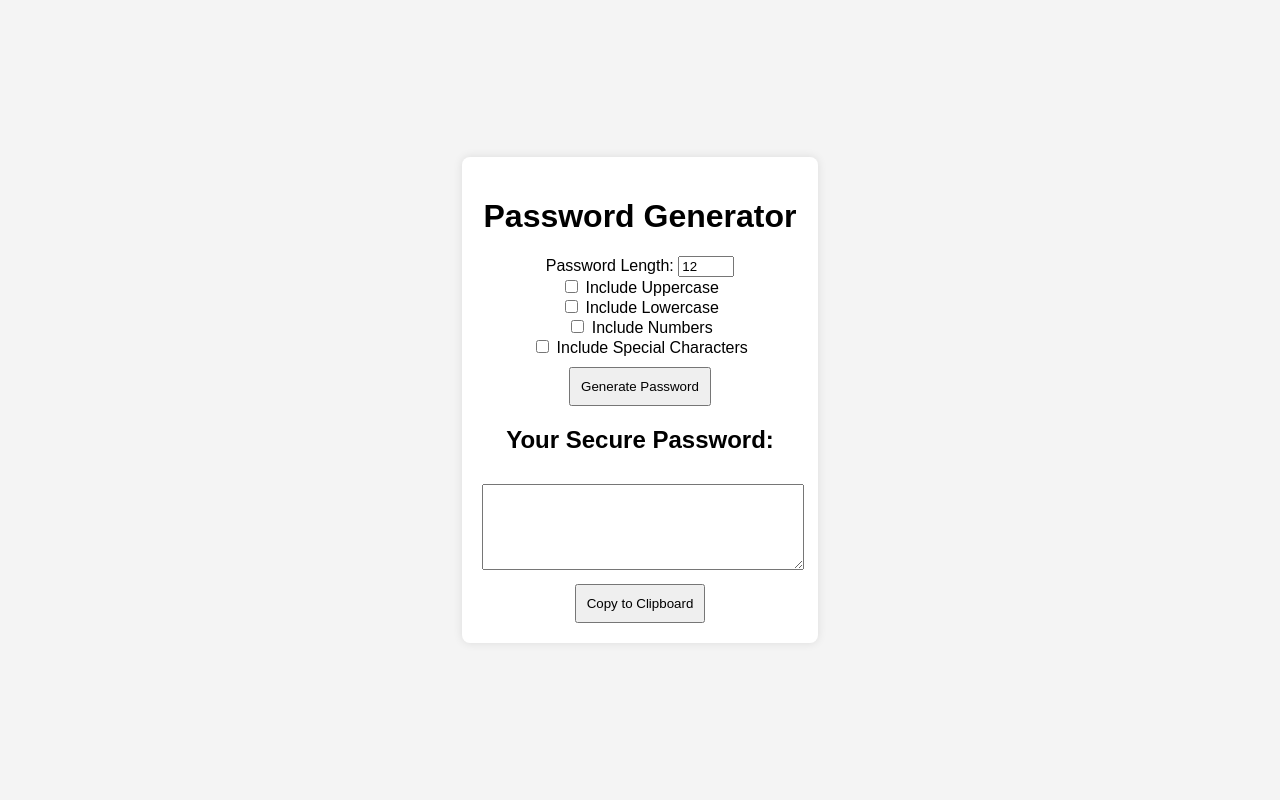
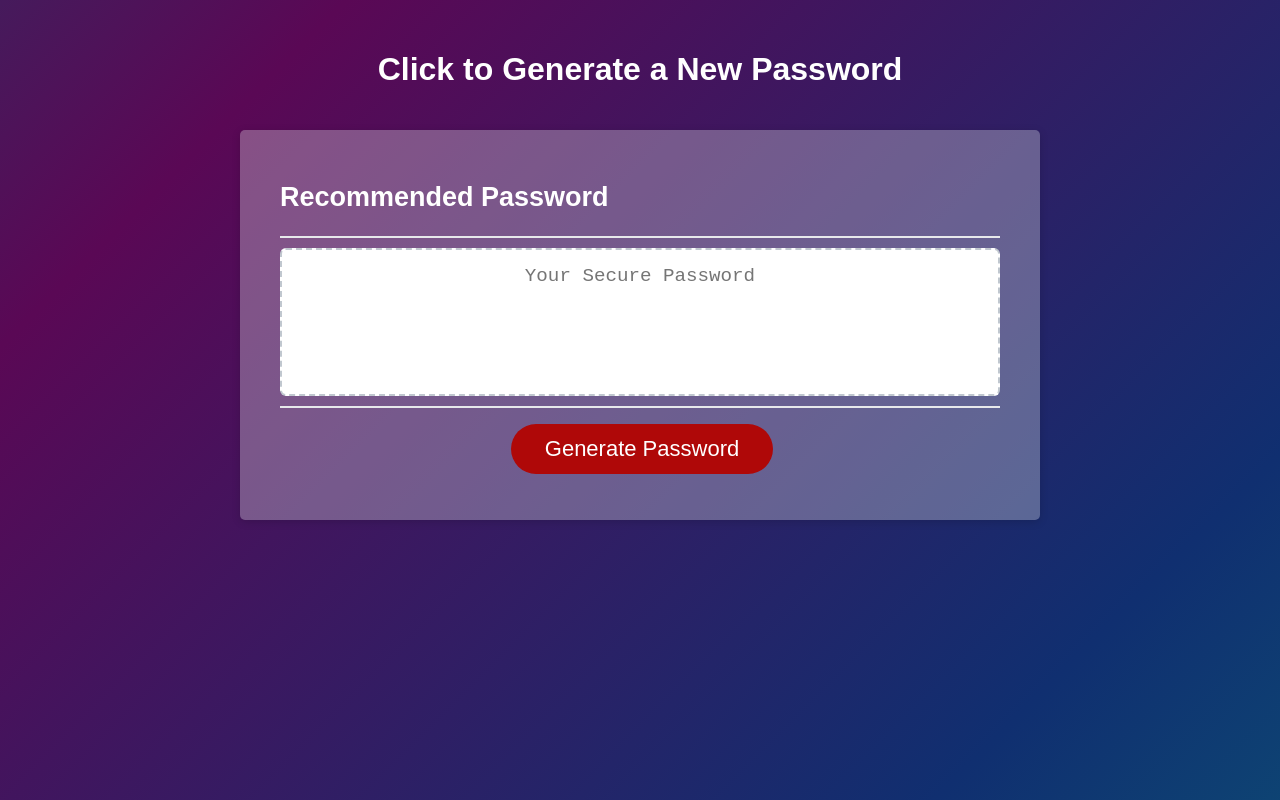
Before and after one commit to Giftyaning/Employee-Password-Generator, a plain HTML site: page index.html in a window 1280 px wide. Drawn offline with Linux system fonts and the light colour scheme.

Commit message:
Updated Password generator

```diff
--- a/index.html
+++ b/index.html
@@ -4,31 +4,31 @@
     <meta charset="UTF-8">
     <meta name="viewport" content="width=device-width, initial-scale=1.0">
     <link rel="stylesheet" href="style.css">
-    <title>Password Generator</title>
+    <title>Employee Password Generator</title>
 </head>
 <body>
-    <div class="container">
-        <h1>Password Generator</h1>
-        <div class="options">
-            <label for="length">Password Length:</label>
-            <input type="number" id="length" min="8" max="20" value="12">
-            <br>
-            <input type="checkbox" id="uppercase"> <label for="uppercase">Include Uppercase</label>
-            <br>
-            <input type="checkbox" id="lowercase"> <label for="lowercase">Include Lowercase</label>
-            <br>
-            <input type="checkbox" id="numbers"> <label for="numbers">Include Numbers</label>
-            <br>
-            <input type="checkbox" id="special"> <label for="special">Include Special Characters</label>
-            <br>
-            <button id="generate">Generate Password</button>
-        </div>
-        <div class="result">
-            <h2>Your Secure Password:</h2>
-            <textarea id="password" readonly></textarea>
-            <button id="copy" onclick="copyToClipboard()">Copy to Clipboard</button>
+    <div class="wrapper">
+        <header>
+            <h1>Click to Generate a New Password</h1>
+        </header>
+        <div class="card">
+            <div class="card-header">
+                <h2>Recommended Password</h2>
+            </div>
+            <div class="card-body">
+                <textarea
+                    readonly
+                    id="password"
+                    placeholder="Your Secure Password"
+                    aria-label="Generated Password"
+                ></textarea>
+            </div>
+            <div class="card-footer">
+                <button id="generate" class="btn">Generate Password</button>
+            </div>
         </div>
     </div>
+
     <script src="index.js"></script>
 </body>
 </html>
--- a/index.js
+++ b/index.js
@@ -1,37 +1,99 @@
-document.getElementById('generate').addEventListener('click', generatePassword);
+// Array for special characters to be included in the password
+var specialCharacters = ['@', '%', '+', '\\', '/', "'", '!', '#', '$', '^', '?', ':', ',', ')', '(', '}', '{', ']', '[', '~', '-', '_', '.'];
 
-function generatePassword() {
-    const length = document.getElementById('length').value;
-    const uppercase = document.getElementById('uppercase').checked;
-    const lowercase = document.getElementById('lowercase').checked;
-    const numbers = document.getElementById('numbers').checked;
-    const special = document.getElementById('special').checked;
+// Array for numerical characters to be included in the password
+var numericCharacters = ['0', '1', '2', '3', '4', '5', '6', '7', '8', '9'];
 
-    const password = generateRandomPassword(length, uppercase, lowercase, numbers, special);
+// Array for lowercase characters to be included in the password
+var lowerCasedCharacters = ['a', 'b', 'c', 'd', 'e', 'f', 'g', 'h', 'i', 'j', 'k', 'l', 'm', 'n', 'o', 'p', 'q', 'r', 's', 't', 'u', 'v', 'w', 'x', 'y', 'z'];
 
-    document.getElementById('password').value = password;
+// Array for uppercase characters to be included in the password
+var upperCasedCharacters = ['A', 'B', 'C', 'D', 'E', 'F', 'G', 'H', 'I', 'J', 'K', 'L', 'M', 'N', 'O', 'P', 'Q', 'R', 'S', 'T', 'U', 'V', 'W', 'X', 'Y', 'Z'];
+
+// Function to prompt user for password options
+function getPasswordOptions() {
+
+  // Prompt for password length
+  var length = parseInt(prompt("Enter your prefferred length (between 8 and 128 characters):"));
+
+  // Validate password length
+  if (isNaN(length) || length < 8 || length > 128) {
+    alert("Please enter your prefferred length between 8 and 128 characters.");
+    return null;
+  }
+
+  // Prompt for character types
+  var lowercase = confirm("Include lowercase characters?");
+  var uppercase = confirm("Include uppercase characters?");
+  var numeric = confirm("Include numeric characters?");
+  var special = confirm("Include special characters?");
+
+  // Validate at least one character type is selected
+  if (!lowercase && !uppercase && !numeric && !special) {
+    alert("Please select at least one character type.");
+    return null;
+  }
+
+  // Return an object with user-selected options
+  return {
+    length: length,
+    lowercase: lowercase,
+    uppercase: uppercase,
+    numeric: numeric,
+    special: special
+  };
 }
 
-function generateRandomPassword(length, uppercase, lowercase, numbers, special) {
-    let charset = '';
-
-    if (uppercase) charset += 'ABCDEFGHIJKLMNOPQRSTUVWXYZ';
-    if (lowercase) charset += 'abcdefghijklmnopqrstuvwxyz';
-    if (numbers) charset += '0123456789';
-    if (special) charset += '!@#$%^&*()_+[]{}|;:,.<>?';
-
-    let password = '';
-    for (let i = 0; i < length; i++) {
-        const randomIndex = Math.floor(Math.random() * charset.length);
-        password += charset.charAt(randomIndex);
-    }
-
-    return password;
+// Function for getting a random element from an array
+function getRandom(arr) {
+  var randomIndex = Math.floor(Math.random() * arr.length);
+  return arr[randomIndex];
 }
 
-function copyToClipboard() {
-    const passwordField = document.getElementById('password');
-    passwordField.select();
-    document.execCommand('copy');
-    alert('Password copied to clipboard!');
+// Function to generate password with user input
+function generatePassword() {
+  var options = getPasswordOptions();
+
+  if (!options) {
+    return ""; // Return an empty string if options are not provided
+  }
+
+  var allChars = [];
+  var password = "";
+
+  if (options.lowercase) {
+    allChars = allChars.concat(lowerCasedCharacters);
+  }
+
+  if (options.uppercase) {
+    allChars = allChars.concat(upperCasedCharacters);
+  }
+
+  if (options.numeric) {
+    allChars = allChars.concat(numericCharacters);
+  }
+
+  if (options.special) {
+    allChars = allChars.concat(specialCharacters);
+  }
+
+  for (var i = 0; i < options.length; i++) {
+    password += getRandom(allChars);
+  }
+
+  return password;
 }
+
+// Get references to the #generate element
+var generateBtn = document.querySelector('#generate');
+
+// Write password to the #password input
+function writePassword() {
+  var password = generatePassword();
+  var passwordText = document.querySelector('#password');
+
+  passwordText.value = password;
+}
+
+// Add event listener to generate button
+generateBtn.addEventListener('click', writePassword);
--- a/style.css
+++ b/style.css
@@ -1,37 +1,156 @@
-body {
-    font-family: 'Arial', sans-serif;
-    background-color: #f4f4f4;
-    display: flex;
-    align-items: center;
-    justify-content: center;
-    height: 100vh;
-    margin: 0;
+*,
+*::before,
+*::after {
+    box-sizing: border-box;
 }
 
-.container {
-    text-align: center;
-    background-color: #fff;
-    padding: 20px;
-    border-radius: 8px;
-    box-shadow: 0 0 10px rgba(0, 0, 0, 0.1);
+html,
+body,
+.wrapper {
+    height: 100%;
+    margin: 0;
+    padding: 0;
 }
 
-.options {
-    margin-bottom: 20px;
+body {
+    font-family: sans-serif;
+    background-color: #f9fbfd;
 }
 
-textarea {
-    width: 100%;
-    height: 80px;
-    margin-top: 10px;
+.wrapper {
+    padding-top: 30px;
+    padding-left: 20px;
+    padding-right: 20px;
+    background-image: linear-gradient(-45deg, rgb(6, 126, 124), rgb(16, 47, 112), rgb(90, 8, 85), rgb(9, 81, 112));
+    background-size: 200% 200%;
+    z-index: 1;
+    animation: animate 4s ease-in-out infinite;
 }
 
-button {
-    padding: 10px;
-    margin-top: 10px;
+/* Gradient animation */
+@keyframes animate {
+    0% {
+        background-position: 0 50%;
+    }
+
+    50% {
+        background-position: 100% 50%;
+    }
+
+    100% {
+        background-position: 0 50%;
+    }
+}
+
+
+header {
+    text-align: center;
+    padding: 20px;
+    padding-top: 0px;
+    color: #ffff;
+}
+
+.card {
+    background-color: rgb(241, 243, 244, .3);
+    border-radius: 5px;
+    border-width: 1px;
+    box-shadow: rgba(0, 0, 0, 0.15) 0px 2px 8px 0px;
+    color: #ffff;
+    font-size: 18px;
+    margin: 0 auto;
+    max-width: 800px;
+    padding: 30px 40px;
+}
+
+.card-header::after {
+    content: " ";
+    display: block;
+    width: 100%;
+    background: #e7e9eb;
+    height: 2px;
+}
+
+.card-body {
+    min-height: 100px;
+}
+
+.card-footer {
+    text-align: center;
+}
+
+.card-footer::before {
+    content: " ";
+    display: block;
+    width: 100%;
+    background: #e7e9eb;
+    height: 2px;
+}
+
+.card-footer::after {
+    content: " ";
+    display: block;
+    clear: both;
+}
+
+.btn {
+    border: none;
+    background-color: hsl(360, 91%, 36%);
+    border-radius: 25px;
+    box-shadow: rgba(0, 0, 0, 0.1) 0px 1px 6px 0px rgba(0, 0, 0, 0.2) 0px 1px 1px 0px;
+    color: hsl(0, 0%, 100%);
+    display: inline-block;
+    font-size: 22px;
+    line-height: 22px;
+    margin: 16px 16px 16px 20px;
+    padding: 14px 34px;
+    text-align: center;
     cursor: pointer;
 }
 
-button:active {
-    background-color: #ddd;
+button[disabled] {
+    cursor: default;
+    background: #c0c7cf;
 }
+
+.float-right {
+    float: right;
+}
+
+#password {
+    -webkit-appearance: none;
+    -moz-appearance: none;
+    appearance: none;
+    border: none;
+    display: block;
+    width: 100%;
+    padding-top: 15px;
+    padding-left: 15px;
+    padding-right: 15px;
+    padding-bottom: 85px;
+    font-size: 1.2rem;
+    text-align: center;
+    margin-top: 10px;
+    margin-bottom: 10px;
+    border: 2px dashed #c0c7cf;
+    border-radius: 6px;
+    resize: none;
+    overflow: hidden;
+}
+
+@media (max-width: 690px) {
+    .btn {
+        font-size: 1rem;
+        margin: 16px 0px 0px 0px;
+        padding: 10px 15px;
+    }
+
+    #password {
+        font-size: 1rem;
+    }
+}
+
+@media (max-width: 500px) {
+    .btn {
+        font-size: 0.8rem;
+    }
+}
```
